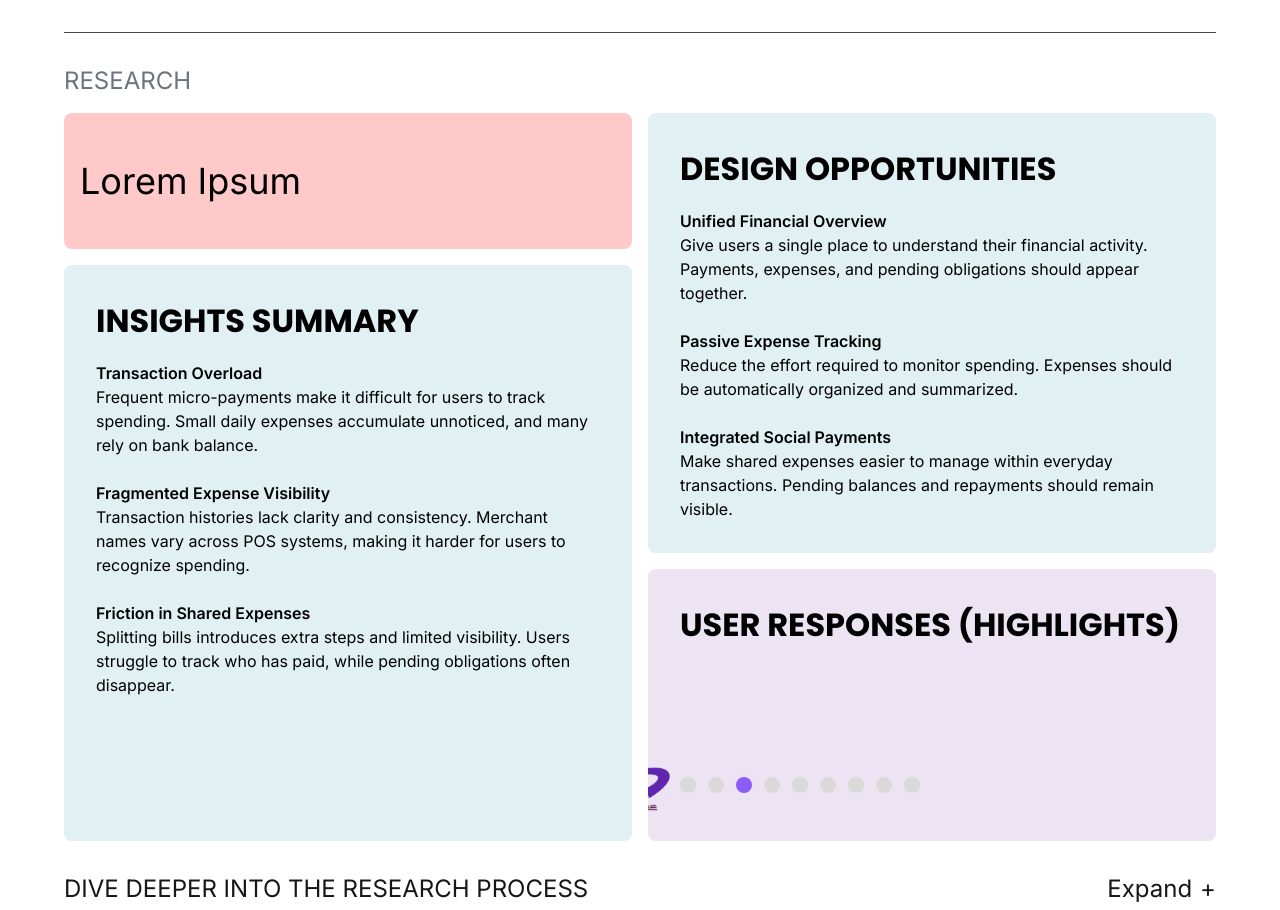
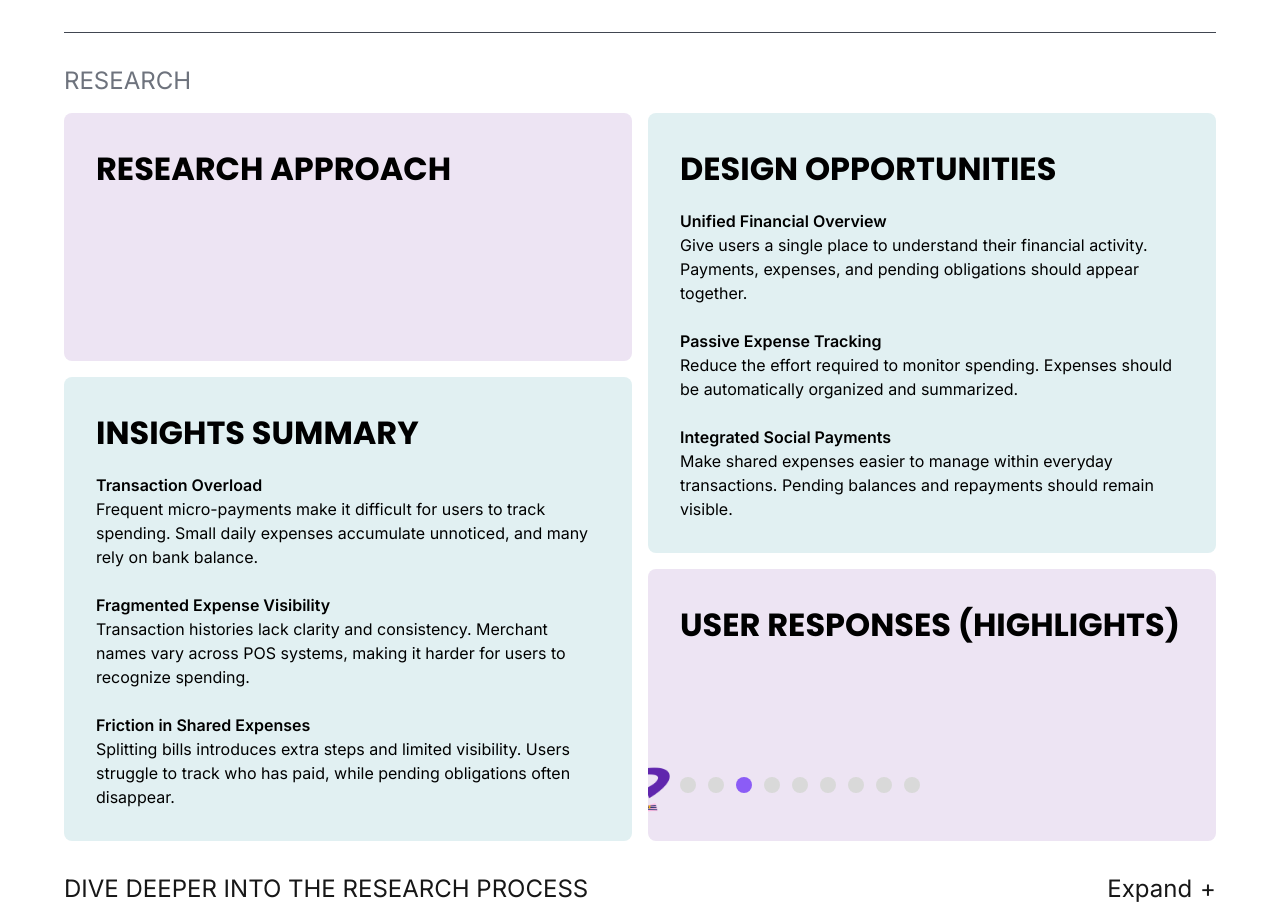
Before and after one commit to 11amanraj/portfolio-jan-26, a Next.js app: page /case-study-2 in a window 1280 px wide. Shown: the part 1068-1978 px from the top of the page. Built offline with nearby package versions, Linux system fonts and the light colour scheme.

Commit message:
Installed MUI library

```diff
--- a/app/case-study-2/page.tsx
+++ b/app/case-study-2/page.tsx
@@ -122,8 +122,12 @@ function CollapsedCard() {
             className='h-182 w-full flex gap-4'
         >
             <div className='flex-1 flex flex-col gap-4'>
-                <motion.div variants={item} className='bg-red-200 rounded-lg px-4 py-12 text-4xl text-black'>Lorem Ipsum</motion.div>
-                {/* <motion.div variants={item} className='bg-blue-200 rounded-lg flex-1'></motion.div> */}
+                <motion.div variants={item} className='bg-[#EDE4F3] rounded-lg px-8 py-8 flex-1 flex flex-col gap-4 text-black'>
+                    <h3 className="text-[32px] font-heading font-bold">RESEARCH APPROACH</h3>
+                    <div>
+                        <div></div>
+                    </div>
+                </motion.div>
                 <motion.div variants={item} className='bg-[#E1F0F2] rounded-lg px-8 py-8 flex-1 flex flex-col gap-4 text-black'>
                     <h3 className="text-[32px] font-heading font-bold">INSIGHTS SUMMARY</h3>
                     <div className='flex flex-col gap-6'>
--- a/package.json
+++ b/package.json
@@ -9,6 +9,10 @@
     "lint": "eslint"
   },
   "dependencies": {
+    "@emotion/react": "^11.14.0",
+    "@emotion/styled": "^11.14.1",
+    "@mui/icons-material": "^7.3.9",
+    "@mui/material": "^7.3.9",
     "motion": "^12.28.1",
     "next": "16.1.4",
     "react": "19.2.3",
```
Also changed, not shown: 1 other file (tests, documents, lock files or other folders).
